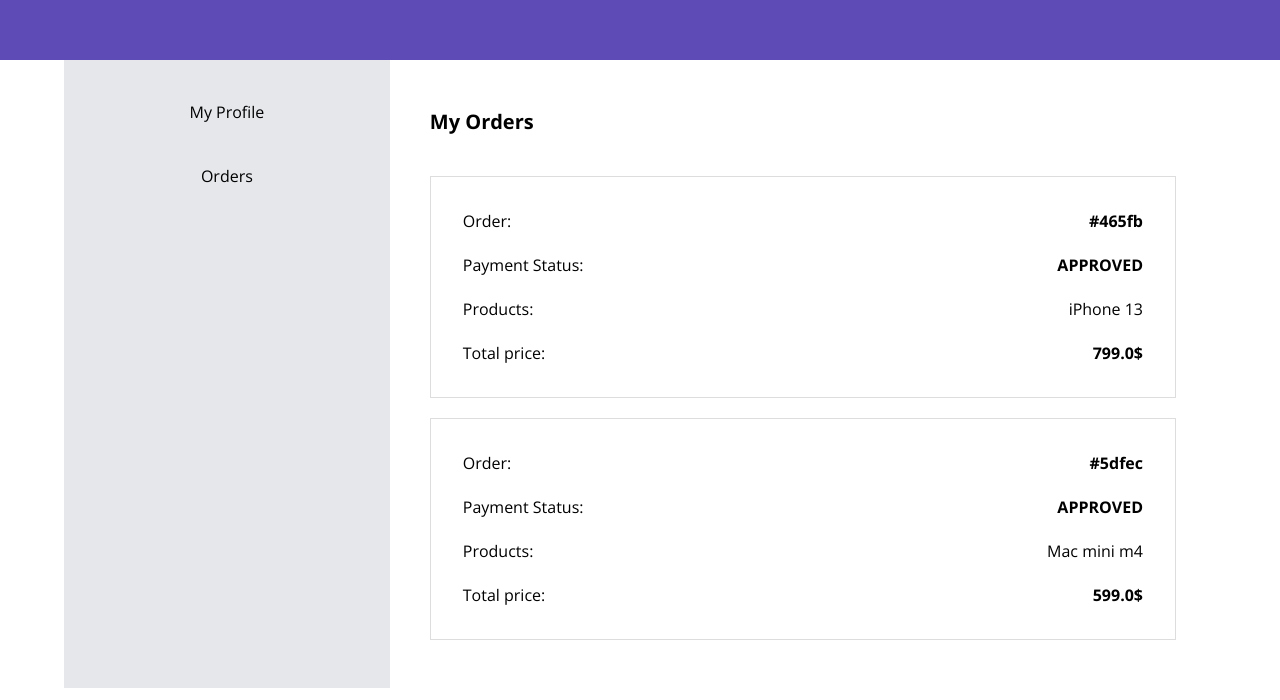
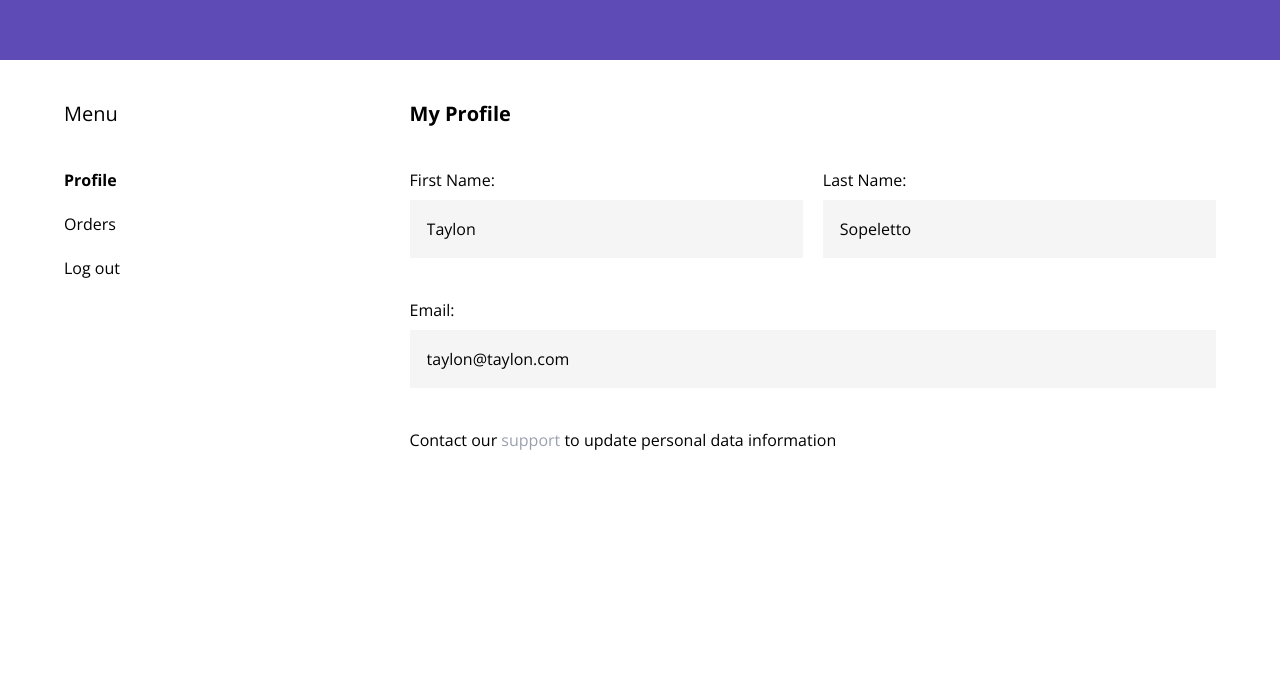
Before and after one commit to TaylonSopeletto/silicon, a Django app: page /user?menu=profile in a window 1280 px wide. Shown: the part 100-800 px from the top of the page. Run offline with Django 3.2, Linux system fonts and the light colour scheme; a user stored in the database is signed in; data comes from the database, SQL or seed files in the repository; both versions use the stored data as it was after the commit; some libraries are stand-ins or nearby versions.

Commit message:
update order flow + optimize logic

```diff
--- a/store/models.py
+++ b/store/models.py
@@ -36,3 +36,4 @@
     totalPrice = models.FloatField()
     orderNumber = models.CharField(max_length=30)
     paymentStatus = models.CharField(max_length=30, default="NOT_APPROVED")
+    orderDate = models.DateTimeField(auto_now_add=True, blank=True)
--- a/store/templates/store/cart.html
+++ b/store/templates/store/cart.html
@@ -10,7 +10,7 @@
 <body>
     {% include "store/main/includes/header/index.html" %}
     <div class="w-[90%] max-w-[1440px] mx-auto flex flex-col py-2 ">
-        <h2 class="py-10">My Cart</h2>
+        <h2 class="py-10 text-xl font-bold">My Cart</h2>
         <div class="flex flex-col gap-5">
             {% for product in products %}
             <div class="flex h-[200px] border border-[#ddd]">
--- a/store/templates/store/main/includes/header/index.html
+++ b/store/templates/store/main/includes/header/index.html
@@ -18,22 +18,6 @@
     }
 </script>
 <style>
-    @keyframes arrow_animation {
-    0% {
-        transform: translateY(0px);
-    }
-
-    50% {
-        transform: translateY(5px);
-    }
-
-    100% {
-        transform: translateY(0px);
-    }
-    }
-
-
-    /* all fonts the same and some basic config*/
     body{
     font-family: 'Open Sans', sans-serif;
     }
@@ -64,10 +48,8 @@
         </div>
 
         <div class="mb-auto flex gap-5 justify-between w-full md:w-auto border-solid border-t-1 pt-4 md:border-0 border-gray-400">
-            <div class="hover:text-gray-300 cart">
-                <button><a href="/cart"><i class="mr-2 fas fa-shopping-cart"></i>Cart</a></button>
-            </div>
-            <button><i class="fas fa-user mr-2"></i>{{user.username}}</button>
+            <button class="hover:text-gray-300"><a href="/cart"><i class="mr-2 fas fa-shopping-cart"></i>Cart</a></button>
+            <button class="hover:text-gray-300"><a href="/user?menu=profile"><i class="fas fa-user mr-2"></i>{{user.username}}</a></button>
         </div>
     </div>
 </header>
--- a/store/templates/store/product.html
+++ b/store/templates/store/product.html
@@ -32,8 +32,6 @@
             </div>
         </div>
     </div>
-    {{ product_json|json_script:"product_data" }}
-
 </body>
 
 </html>
--- a/store/templates/store/user.html
+++ b/store/templates/store/user.html
@@ -10,18 +10,51 @@
 <body>
     {% include "store/main/includes/header/index.html" %}
     <div class="flex w-[90%] max-w-[1440px] mx-auto">
-        <div class="w-[30%] flex flex-col bg-gray-200 p-10 gap-10 text-center">
-            <a class="hover:underline" href="/profile">My Profile</a>
-            <a class="hover:underline" href="/orders">Orders</a>
+        <div class="w-[30%]">
+            <p class="text-xl py-10">Menu</p>
+            <ul class="flex flex-col gap-5">
+                <a class="hover:underline {% if menu == 'profile' %}font-bold{% endif %}" href="/user?menu=profile">Profile</a>
+                <a class="hover:underline {% if menu == 'orders' %}font-bold{% endif %}" href="/user?menu=orders">Orders</a>
+                <a class="hover:underline" href="/logout">Log out</a>
+            </ul>
         </div>
-        <div class="w-[70%] flex flex-col py-2 m-10">
-            <h2 class="pb-10 font-bold text-xl">My Orders</h2>
+        <div class="w-[70%] flex flex-col">
+            {% if menu == 'profile' %}
+                <h2 class="py-10 font-bold text-xl">My Profile</h2>
+                <div class="grid grid-cols-2 gap-5">
+                    <div class="flex flex-col gap-2">
+                        <label>First Name:</label>
+                        <input readonly value="{{user.first_name}}" class="cursor-not-allowed outline-none p-4 bg-[#f5f5f5] border border-[#f5f5f5]" name="username" placeholder="John">
+                    </div>
+                    <div class="flex flex-col gap-2">
+                        <label>Last Name:</label>
+                        <input readonly value="{{user.last_name}}" class="cursor-not-allowed outline-none p-4 bg-[#f5f5f5] border border-[#f5f5f5]" name="username" placeholder="Doe">
+                    </div>
+                </div>
+                <div class="grid grid-cols-2 gap-5 mt-10">
+                    <div class="flex flex-col gap-2 col-span-full">
+                        <label>Email:</label>
+                        <input readonly value="{{user.email}}" class="cursor-not-allowed outline-none p-4 bg-[#f5f5f5] border border-[#f5f5f5]" name="username" placeholder="john@doe.com">
+                    </div>
+                </div>
+                <p class="mt-10">Contact our <a class="hover:underline text-gray-400" href="/user?menu=support">support</a> to update personal data information</p>
+            {% endif %}
+
+            {% if menu == 'orders' %}
+                <h2 class="py-10 font-bold text-xl">My Orders</h2>
                 <div class="flex flex-col gap-5">
+                    {% if not orders %}
+                        <p>No orders yet</p>
+                    {% else %}
                         {% for order in orders %}
                         <div class="flex flex-col gap-5 border border-[#ddd] p-8">
                             <div class="flex justify-between">
                                 <p>Order:</p>
                                 <p class="font-bold">#{{ order.orderNumber|slice:":5" }}</p>
+                            </div>
+                            <div class="flex justify-between">
+                                <p>Order Date:</p>
+                                <p>{{ order.orderDate }}</p>
                             </div>
                             <div class="flex justify-between">
                                 <p>Payment Status:</p>
@@ -37,11 +70,13 @@
                             </div>
                             <div class="flex justify-between">
                                 <p>Total price:</p>
-                        <p class="font-bold">{{order.totalPrice}}$</p>
+                                <p class="font-bold">${{order.totalPrice}}</p>
                             </div>
                         </div>
                         {% endfor %}
+                    {% endif %}
                 </div>
+            {% endif %}
         </div>
     </div>
     <script src="{% static 'dist/cart.bundle.js' %}"></script>
--- a/store/urls.py
+++ b/store/urls.py
@@ -6,12 +6,13 @@
     #public
     path('', views.index, name='index'),
     path('product/<str:product_id>/', views.product, name='product'),
-    path('register_page', views.register_page, name='register_page'),
+
+    #user
+    path('user', views.user, name='user'),
     path('login_page', views.login_page, name='login_page'),
     path('authentication', views.authentication, name='authentication'),
-    path('create_user', views.create_user, name='create_user'),
-    #user
-    path('user', views.user, name='user'),
+    path('register_page', views.register_page, name='register_page'),
+    path('logout', views.logout_view, name='logout'),
     #cart
     path('cart', views.cart, name='cart'),
     path('add_product', views.addProduct, name='add_product'),
--- a/store/views.py
+++ b/store/views.py
@@ -2,7 +2,7 @@
 from django.http import HttpResponse
 from django.core import serializers
 from django.shortcuts import redirect
-from django.contrib.auth import authenticate, login
+from django.contrib.auth import authenticate, login, logout
 from .models import Product, Cart, Category, Order
 from django.contrib. auth.models import User
 from django.core.exceptions import ObjectDoesNotExist
@@ -21,14 +21,12 @@
 def product(request, product_id):
     product = Product.objects.get(publicId=product_id)
     all_categories = Category.objects.all()
-    product_json = serializers.serialize('json', Product.objects.filter(publicId=product_id))
 
     template = loader.get_template('store/product.html')
 
     context = {
        'product_id': product_id,
        'product': product,
-       'product_json': product_json,
        'categories': all_categories
     }
     return HttpResponse(template.render(context, request))
@@ -49,24 +47,48 @@
 
 def success_payment(request):
 
-    orderNumberParam = request.GET.get('orderNumber', None)
-    order = Order.objects.get(orderNumber=orderNumberParam)
-    products = order.products.all()
+    session_id = request.GET.get('session_id')
+    if session_id:
+        try:
+            session = stripe.checkout.Session.retrieve(session_id)
+            if session.payment_status == 'paid':
+                orderNumberParam = request.GET.get('orderNumber', None)
+                order = Order.objects.get(orderNumber=orderNumberParam)
+                products = order.products.all()
+
+                if order:
+                    order.paymentStatus = "APPROVED"
+                    order.save()
+
+                    context = {
+                        'order': order,
+                        'products': products
+                    }
+
+                    template = loader.get_template('store/success.html')
+                    return HttpResponse(template.render(context, request))
+                else: return redirect('/not-found')
+            else:
+                return redirect('/cancel')
+        except stripe.error.StripeError as e:
+            return JsonResponse({'error': str(e)}, status=400)
+
+    else:
+        return redirect('/cancel')
+
+
+def logout_view(request):
+    logout(request)
+    return redirect('/login_page')
+
+def user(request):
+    menu = request.GET.get('menu', None)
+    orders = Order.objects.all().filter(owner=request.user.id).order_by('-orderDate')
 
     context = {
-        'order': order,
-        'products': products
-    }
-
-    template = loader.get_template('store/success.html')
-    return HttpResponse(template.render(context, request))
-
-def user(request):
-
-    orders = Order.objects.all().filter(owner=request.user.id)
-
-    context = {
-        'orders': orders
+        'orders': orders,
+        'menu': menu,
+        'user': request.user
     }
 
     template = loader.get_template('store/user.html')
@@ -206,7 +228,7 @@
               'card'
             ],
             mode='payment',
-            success_url = YOUR_DOMAIN + '/success?orderNumber=' + str(order.orderNumber),
+            success_url = YOUR_DOMAIN + '/success?session_id={CHECKOUT_SESSION_ID}' + '&orderNumber=' + str(order.orderNumber),
             cancel_url=YOUR_DOMAIN + '/cancel',
         )
 
```
Also changed, not shown: db.sqlite3, store/migrations/0015_order_orderdate_alter_product_publicid.py (added). Lines whose indentation alone changed are shown as unchanged.
